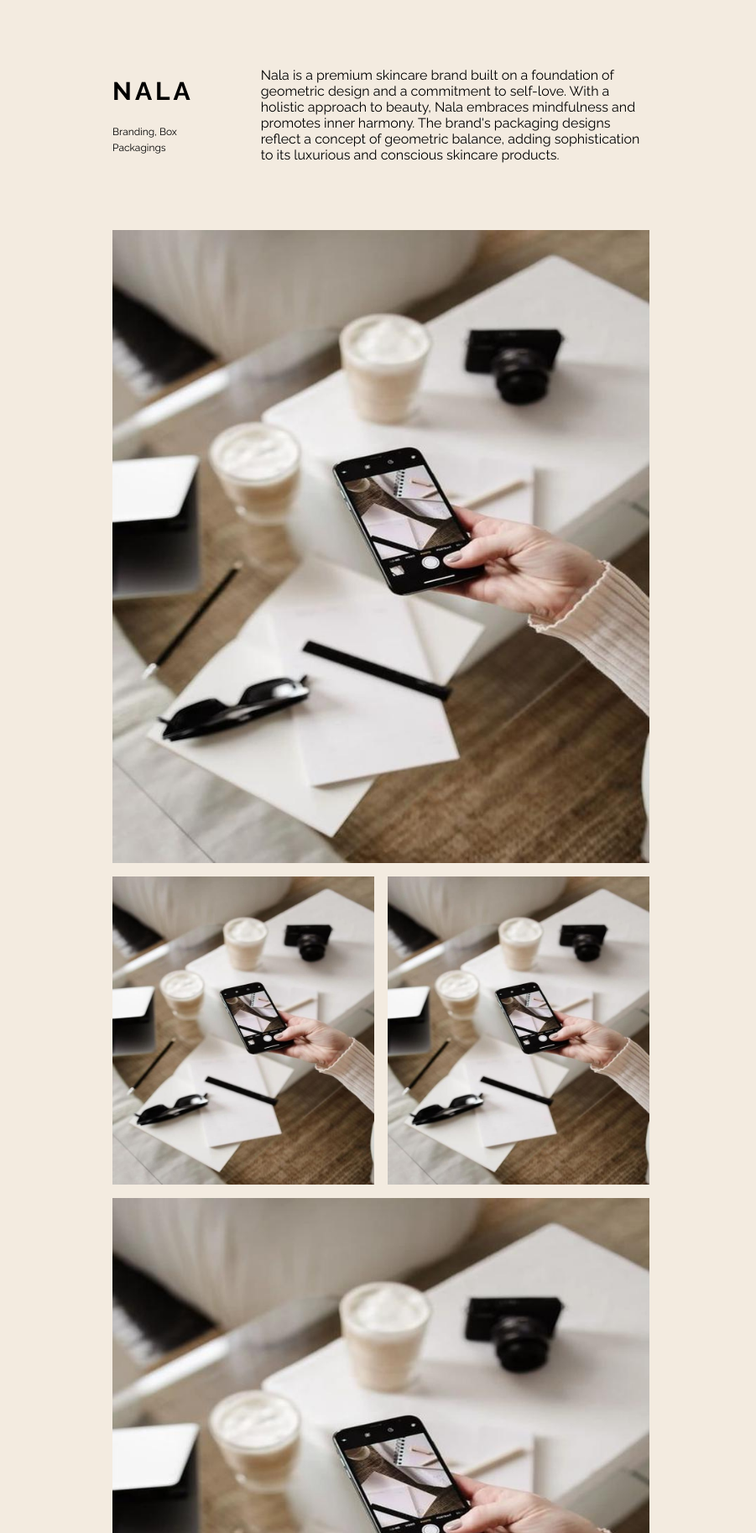
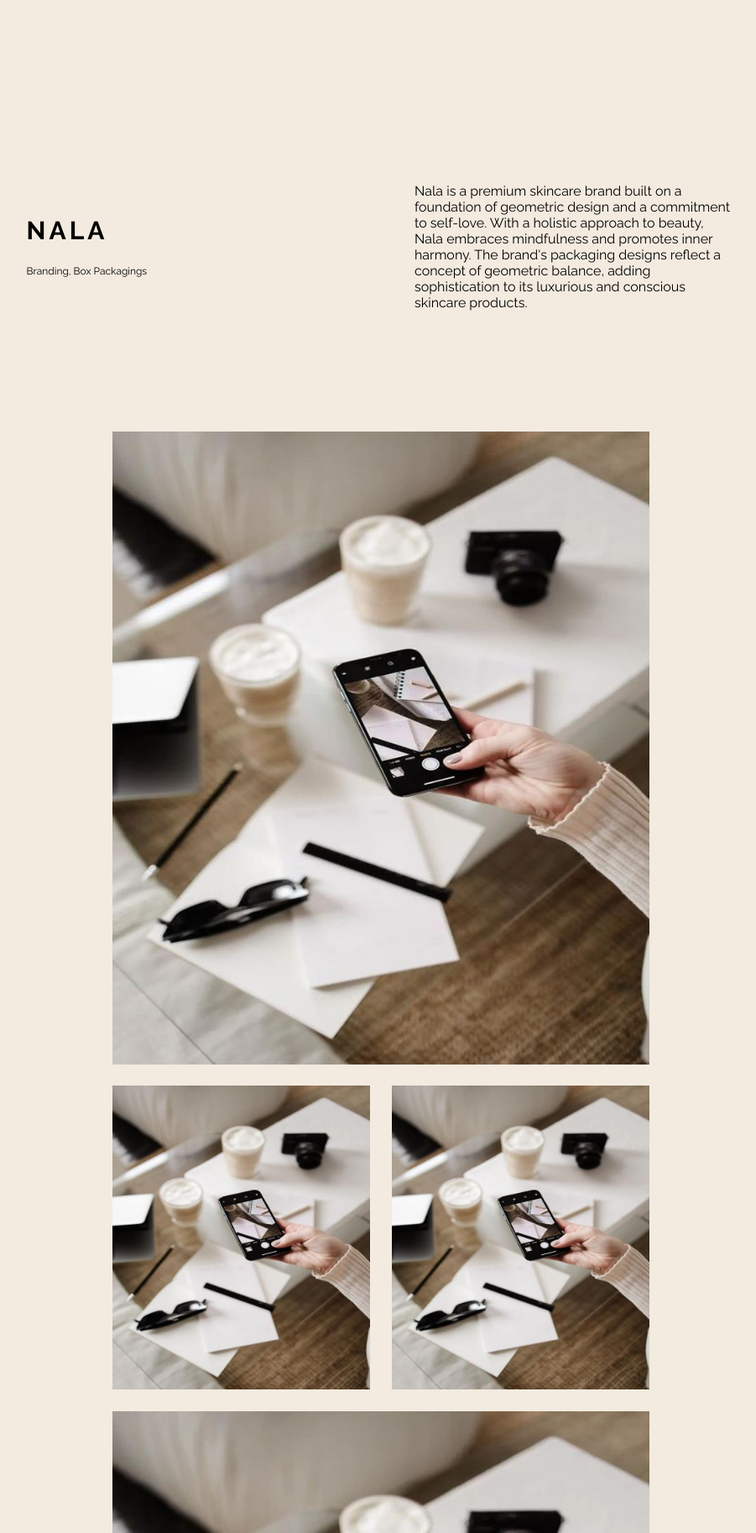
Before and after one commit to sirunique/Agencyportfolio, a PHP site: page /details in a window 1280 px wide. Shown: the part 94-1920 px from the top of the page at 84% size, without its empty margins (186-1087 px from the left). Run offline with PHP 8.4, Linux system fonts and the light colour scheme; some libraries are stand-ins or nearby versions.

Commit message:
All done

```diff
--- a/pages/details/details_css.php
+++ b/pages/details/details_css.php
@@ -12,6 +12,8 @@
     }
 
     .text-container {
+        display: grid;
+        grid-template-columns: 1fr;
         gap: 5rem;
         width: 90%;
     }
@@ -28,13 +30,13 @@
     }
 
     .img-container {
-        gap: 1rem;
+        gap: 2vw;
     }
 
     .split-img {
         display: grid;
         grid-template-columns: 1fr 1fr;
-        gap: 1rem;
+        gap: 2vw;
     }
 
     .grid-img {
@@ -46,20 +48,24 @@
     }
 
     .back {
-        margin-top: 1rem;
+        margin-top: 3vw;
     }
 
     /* Desktop */
     @media only screen and (min-width: 780px) {
-        .details:not(:first-child) {
-            padding: 5rem 25vw;
+        .details {
+            padding: 17vw 17vw 5vw 17vw;
         }
 
         .text-container {
-            flex-direction: row;
+            grid-template-columns: 1fr 1fr;
             width: 100%;
-            justify-content: center;
+            justify-content: space-between;
             align-items: center;
+        }
+
+        .img-container {
+            padding: 5vw 8vw 0 8vw;
         }
     }
 
--- a/pages/details/index.php
+++ b/pages/details/index.php
@@ -7,7 +7,7 @@ include('./pages/details/details_css.php');
 
 
 <section class="details flex">
-    <div class="text-container flex">
+    <div class="text-container">
         <div class="text-1">
             <h1>Nala</h1>
             <span>Branding, Box Packagings</span>
```
